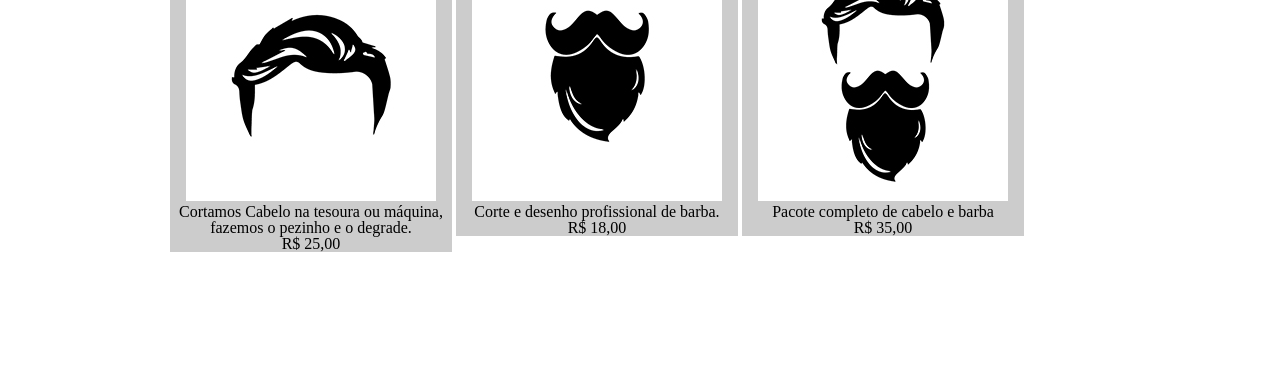
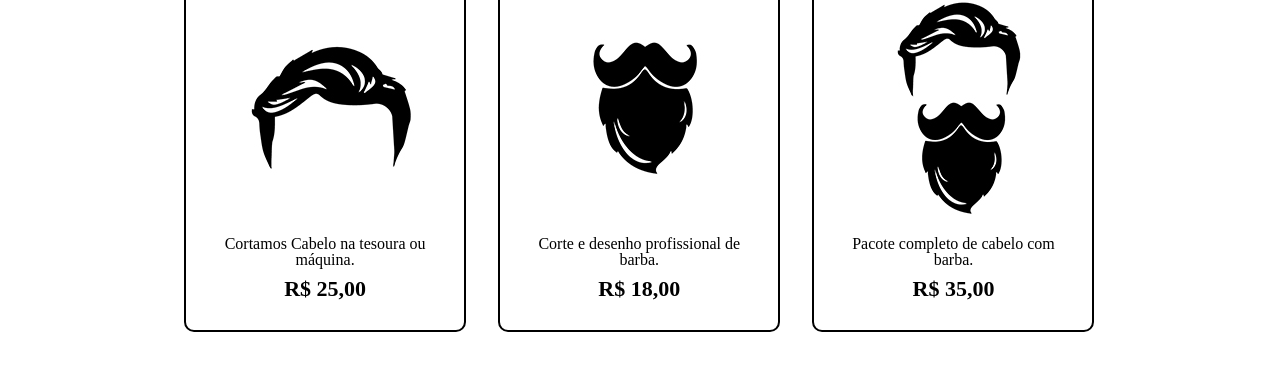
Before and after one commit to vitorkkkk/Barbearia, a plain HTML site: page produtos.html in a window 1280 px wide. Shown: the part 422-804 px from the top of the page. Drawn offline with Linux system fonts and the light colour scheme.

Commit message:
26/04/24

```diff
--- a/produtos.css
+++ b/produtos.css
@@ -1,20 +1,23 @@
 header{
   background:#bbbbbb;
-  padding: 20px 0;
+  padding:20px 0;
 }
+
 .caixa{
   width: 940px;
-  position: relative;
+  position:relative;
   margin: 0 auto;
 }
+
 nav{
-  position:absolute;
-  top: 110px;
-  right: 0px;
+  position:absolute ;
+  top:110px;
+  right:0px;
+
 }
 
 nav li{
-  display: inline;
+  display:inline;
   margin:0 0 0 15px;
 }
 
@@ -28,19 +31,33 @@ nav a{
 
 .produtos{
   width: 940px;
-  margin: 0 auto;
-  padding: 50px 0;
+  margin:0 auto;
+  padding: 50px;
 }
 
-.produtos li{
-  display: inline-block;
-  background-color: #cccccc;
+.produtos li {
+  display:inline-block;
   text-align: center;
-  width: 30%;
-  vertical-align: top;
+  width:30%;
+  vertical-align:top;
+  margin: 0 1.5%;
+  padding: 30px 20px;
+  box-sizing: border-box;
+  border: 2px solid #000000;
+  border-radius:10px;
 }
 
 .produtos h2{
-  font-size: 30px;
+  font-size:30px;
   font-weight: bold;
 }
+
+.produto-descricao{
+  font-size:18px;
+}
+
+.produto-preco{
+  font-size:22px;
+  font-weight: bold;
+  margin:10px 0 0;
+}
--- a/produtos.html
+++ b/produtos.html
@@ -34,20 +34,20 @@
       <li>
         <h2>Cabelo</h2>
         <img src="cabelo.jpg"
-        <p>Cortamos Cabelo na tesoura ou máquina, fazemos o pezinho e o degrade.</p>
-        <p>R$ 25,00</p>
+          <p class="produto-descricao">Cortamos Cabelo na tesoura ou máquina.</p>
+        <p class="produto-preco">R$ 25,00</p>
       </li>
       <li>
         <h2>Barba</h2>
-        <img src="barba.jpg"
-          <p>Corte e desenho profissional de barba.</p>
-        <p>R$ 18,00</p>
+        <img src=" barba.jpg"
+          <p class="produto-descricao">Corte e desenho profissional de barba.</p>
+        <p class="produto-preco">R$ 18,00</p>
       </li>
       <li>
         <h2>Cabelo + Barba</h2>
         <img src="cabelo+barba.jpg"
-        <p>Pacote completo de cabelo e barba</p>
-        <p>R$ 35,00</p>
+          <p class="produto-descricao"> Pacote completo de cabelo com barba.</p>
+        <p class="produto-preco">R$ 35,00</p>
       </li>
     </ul>
   </main>
```
Also changed, not shown: index.html (+7 -6 lines).
